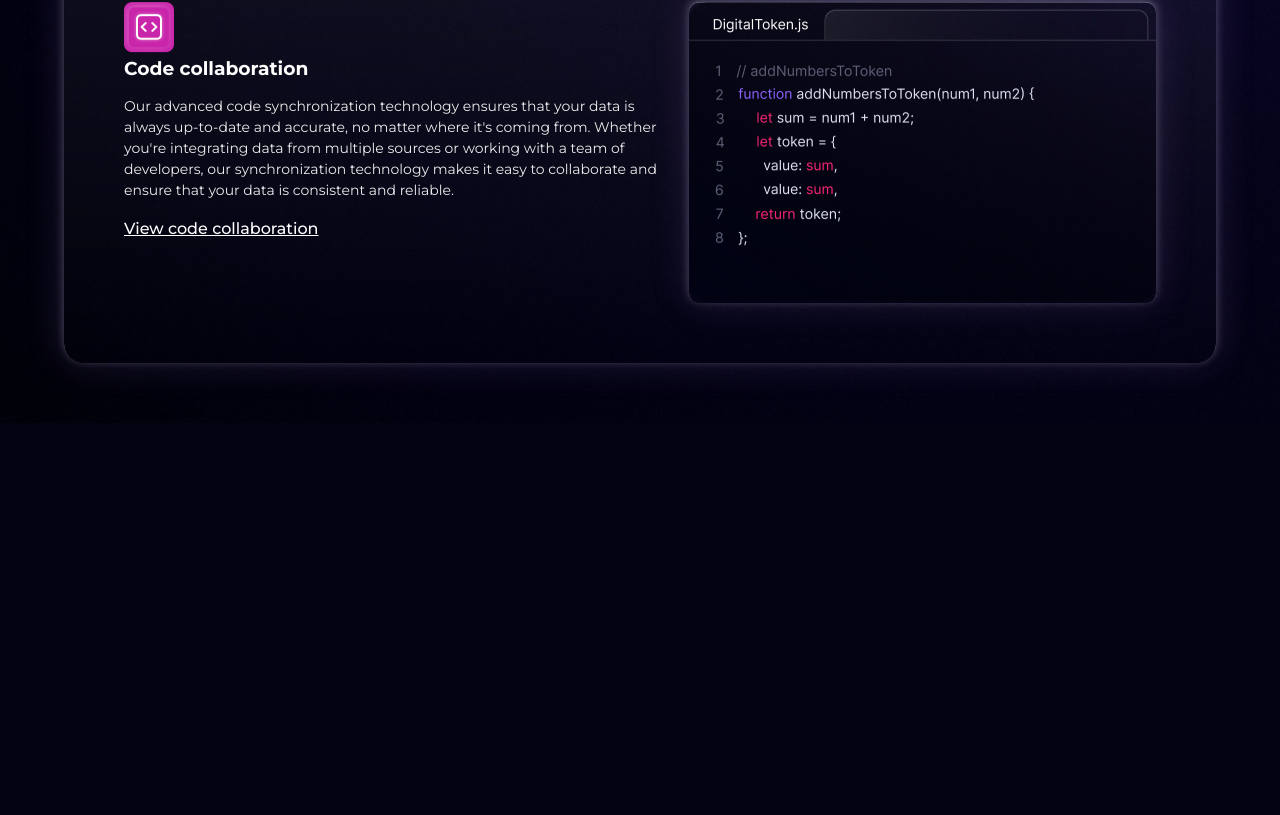
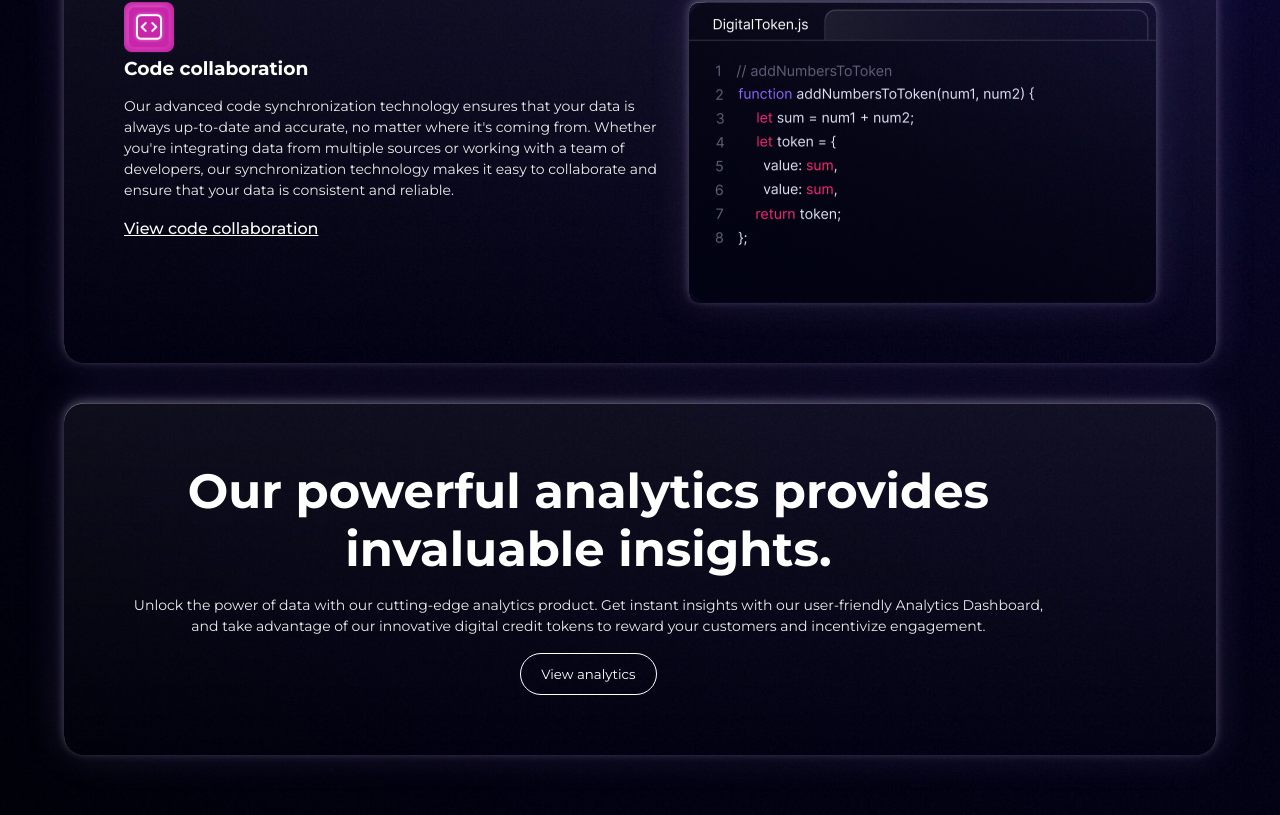
Before and after one commit to diesos/VaultFlow, a React (Vite) app in the folder vaultflow/: page / in a window 1280 px wide. Shown: the part 1811-2626 px from the top of the page. Before the commit the page ends 2234 px from the top, so only its background shows below. Built offline with nearby package versions, Linux system fonts and the light colour scheme.

Commit message:
Refactor Cards component to center align new section and add analytics card

```diff
--- a/vaultflow/src/components/Cards.jsx
+++ b/vaultflow/src/components/Cards.jsx
@@ -4,6 +4,7 @@ import Logo from "../assets/icon1.png";
 import Logo2 from "../assets/icon2.png";
 import Logo3 from "../assets/icon3.png";
 import Image from "../assets/image.png";
+import HeroButton from "./Hero.jsx";
 
 // Card styling
 const Card = styled.div`
@@ -98,7 +99,7 @@ export const Cards = () => {
   return (
     <>
       <CardsContainer>
-        <Card>
+        <Card style={{ alignItems: "center" }}>
           <img src={Logo} alt="Logo 1" />
           <div
             style={{ display: "flex", flexDirection: "column", gap: "16px" }}
@@ -175,6 +176,48 @@ export const Cards = () => {
           </div>
         </Card>
       </div>
+      <div
+        style={{
+          display: "flex",
+          width: "90%",
+          justifyContent: "center",
+          alignContent: "center",
+          alignItems: "center",
+          textAlign: "center",
+          gap: "16px",
+        }}
+      >
+        <Card>
+          <div
+            style={{
+              display: "flex",
+              flexDirection: "column",
+              width: "90%",
+              alignItems: "center",
+              textAlign: "center",
+              gap: "16px",
+            }}
+          >
+            <p
+              style={{
+                fontSize: "48px",
+                fontWeight: "700",
+                lineHeight: "120%",
+              }}
+            >
+              {" "}
+              Our powerful analytics provides invaluable insights.
+            </p>
+            <StyledParagraph>
+              Unlock the power of data with our cutting-edge analytics product.
+              Get instant insights with our user-friendly Analytics Dashboard,
+              and take advantage of our innovative digital credit tokens to
+              reward your customers and incentivize engagement.
+            </StyledParagraph>
+            <HeroButton>View analytics</HeroButton>
+          </div>
+        </Card>
+      </div>
     </>
   );
 };
--- a/vaultflow/src/components/Hero.jsx
+++ b/vaultflow/src/components/Hero.jsx
@@ -48,6 +48,9 @@ const HeroButton = styled.button`
     color: black;
   }
 `;
+
+export default HeroButton;
+
 const StyledButton = styled.button`
   border: none;
   border-radius: 50px;
```
